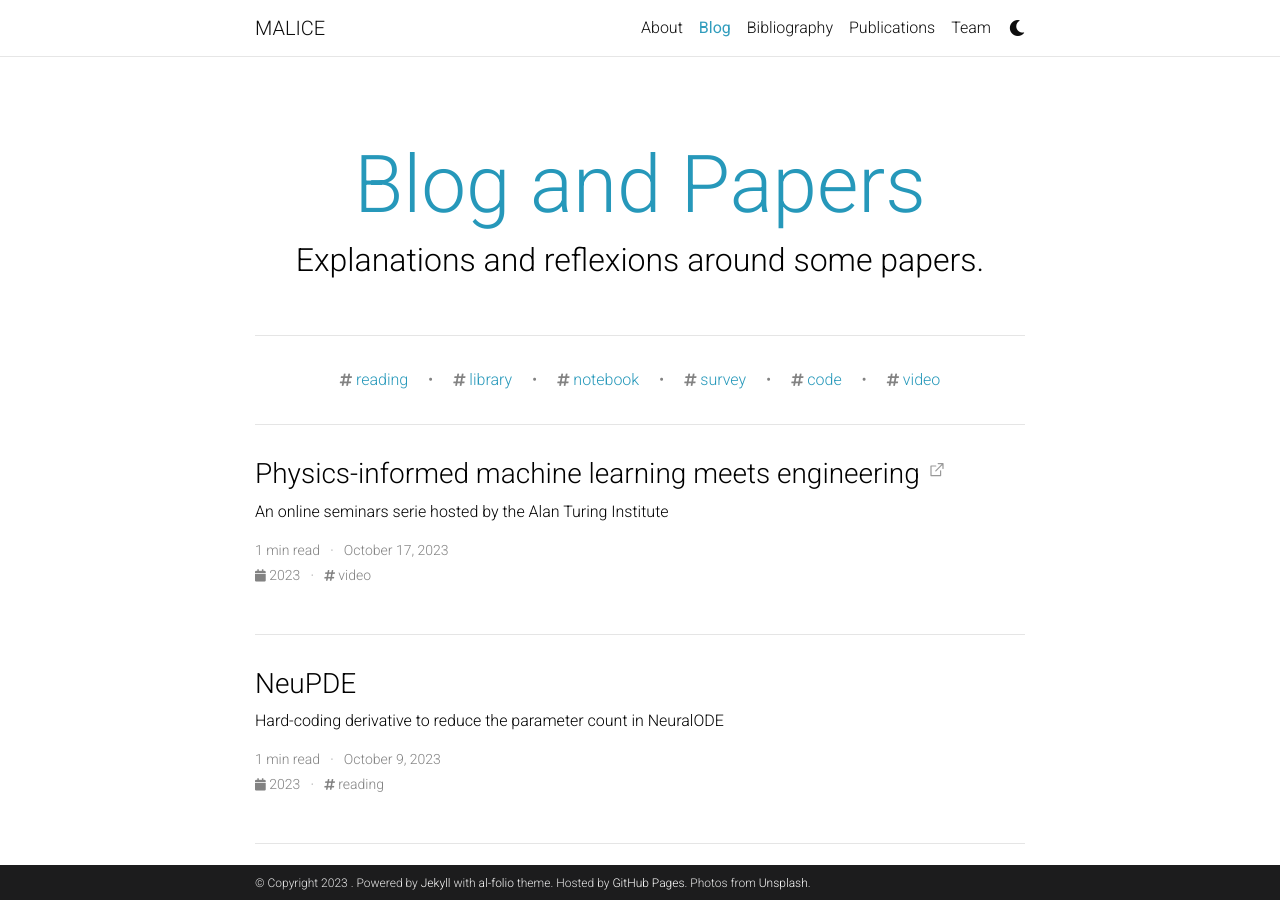
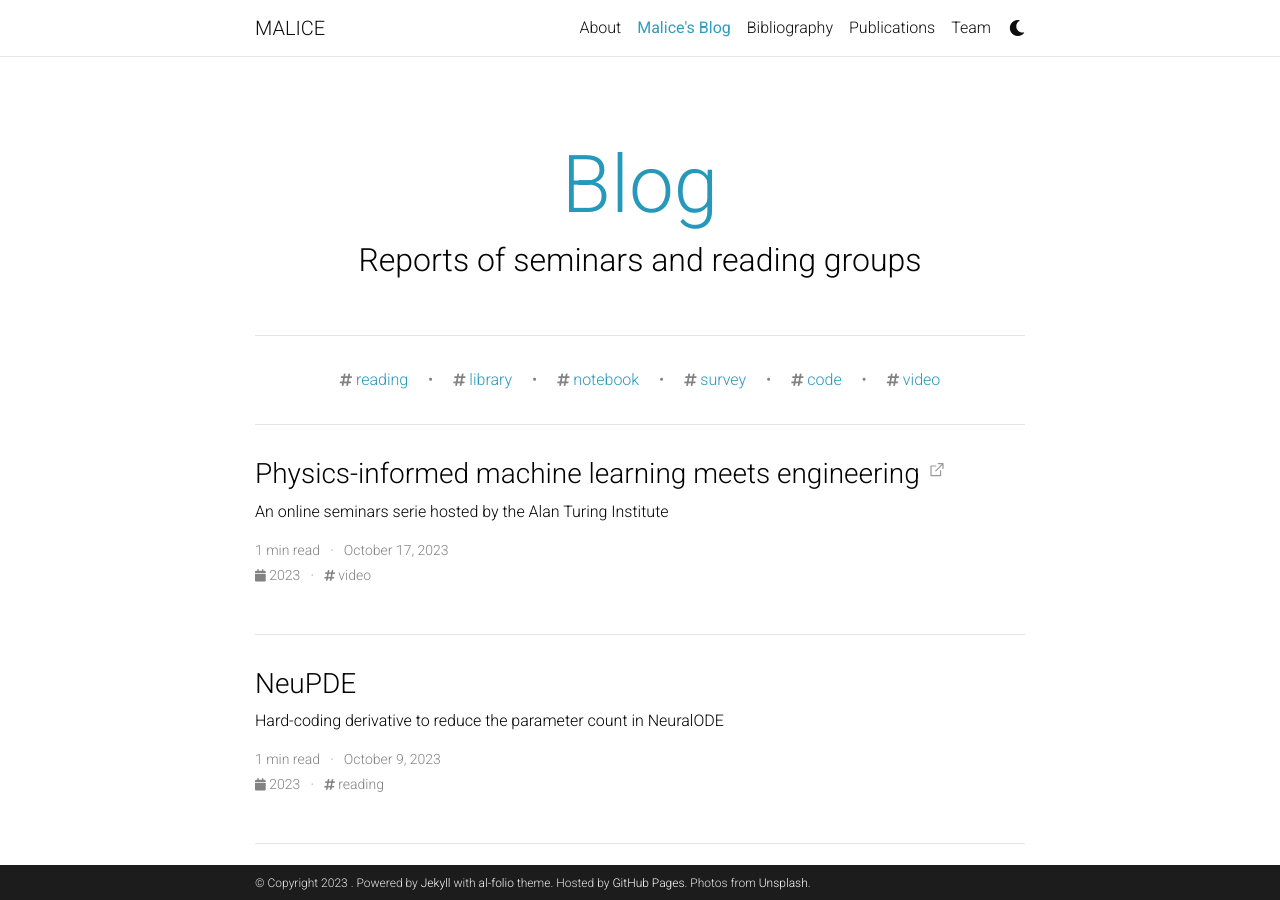
Before and after one commit to labhc-malice/labhc-malice.github.io, a Jekyll site: the page built from blog/index.html, in a window 1280 px wide and 900 px high. Built offline with Jekyll 4.4.1, drawn with Linux system fonts in a browser that asks for light colours; full-size pictures stand in for the smaller copies a plugin makes; the list of posts is cut into pages by our own code; comment, search, counter and statistics services are not loaded; a style sheet for code colours, icons or effects is not loaded.

Commit message:
Update _config.yml

```diff
--- a/_config.yml
+++ b/_config.yml
@@ -116,9 +116,9 @@ bing_site_verification:  # out your bing-site-verification ID (Bing Webmaster)
 # Blog
 # -----------------------------------------------------------------------------
 
-blog_name: Blog and Papers # blog_name will be displayed in your blog page
-blog_nav_title: Blog
-blog_description: Explanations and reflexions around some papers.
+blog_name: Blog # blog_name will be displayed in your blog page
+blog_nav_title: Malice's Blog
+blog_description: Reports of seminars and reading groups
 permalink: /blog/:year/:title/
 
 # Pagination
```
